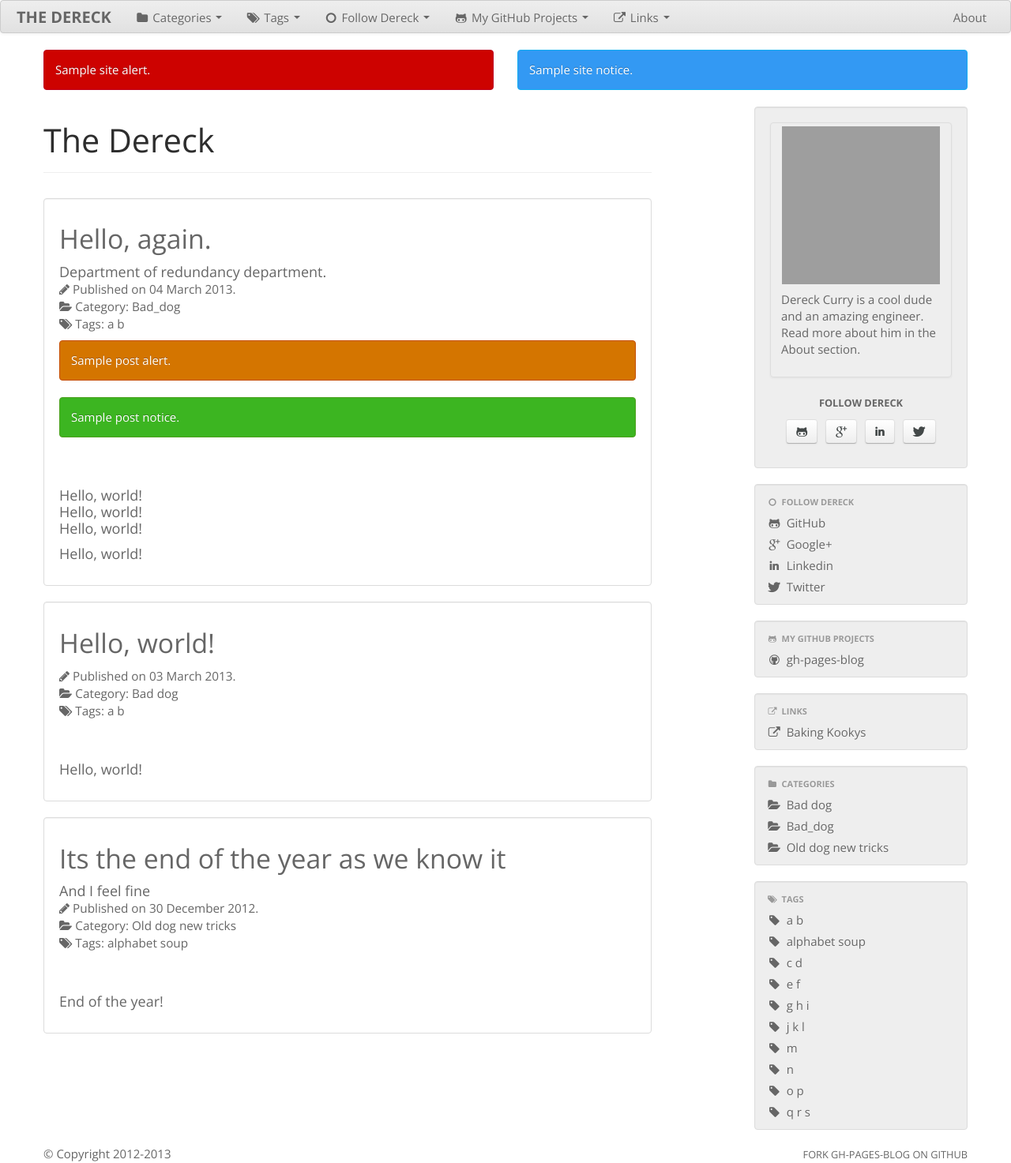
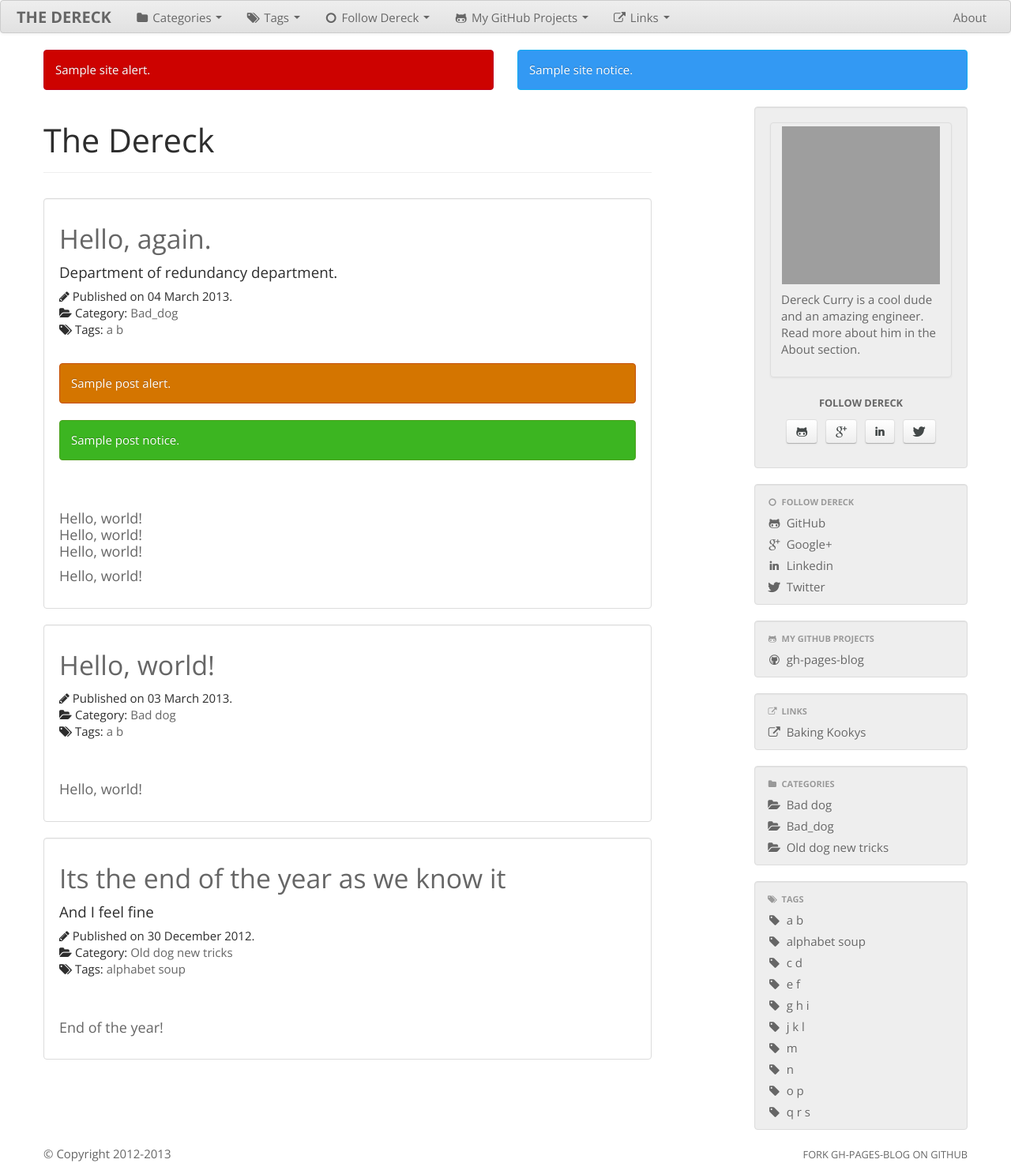
Before and after one commit to thedereck/thedereck.github.com, a Jekyll site: the page built from index.html, in a window 1280 px wide. Shown: the whole page at 79% size. Built offline with Jekyll 4.4.1, drawn with Linux system fonts in a browser that asks for light colours; grey boxes are pictures that could not be loaded.

Commit message:
Reformatting post on the index page

```diff
--- a/index.html
+++ b/index.html
@@ -8,22 +8,18 @@ exclude: true
 <div class="ghpb-post">
 	<div class="well ghpb-well-outline">
 		<h2><a href="{{ p.url }}">{{ p.title }}</a></h2>
-		<p>
 		{% if p.subtitle %}
-			{{ p.subtitle }}
-			<br>
+			<h4>{{ p.subtitle }}</h4>
 		{% endif %}
 
-			<small>
+		<h5>
 			{% if site.font_awesome.enabled %}
 				<i class="icon-pencil"></i>
 			{% endif %}
 			Published on {{ p.date | date_to_long_string }}.
-			</small>
 			<br>
 
 			{% if p.category.size > 0 %}
-			<small>
 				{% if site.font_awesome.enabled %}
 				<i class="icon-folder-open"></i>
 				{% endif %}
@@ -31,7 +27,6 @@ exclude: true
 				<a href="{{ site.url }}/filter.html?category={{ p.category | replace: ' ', '___' | downcase }}">
 					{{ p.category | capitalize }}
 				</a>
-			</small>
 				<br>
 			{% endif %}
 
@@ -51,7 +46,6 @@ exclude: true
 					{{ index_post_sorted_tag_names | number_of_words }}
 				{% endcapture %}
 
-				<small>
 				{% if site.font_awesome.enabled %}
 					<i class="icon-tags"></i>
 				{% endif %}
@@ -70,10 +64,12 @@ exclude: true
 						<a href="{{ site.url }}/filter.html?tag={{ index_post_tag }}">{{ index_post_tag | replace: '___', ' ' }}</a>
 					{% endif %}
 				{% endfor %}
-				</small>
+				<br>
 			{% endif %}
-		</p>
+		</h5>
 
+		{% if p.alert or p.notice %}
+			<br>
 			{% if p.alert %}
 			<div class="alert alert-block">
 				{{ p.alert }}
@@ -85,6 +81,7 @@ exclude: true
 				{{ p.notice }}
 			</div>
 			{% endif %}
+		{% endif %}
 
 		<br>
 		<br>
```
Lines whose indentation alone changed are shown as unchanged.
